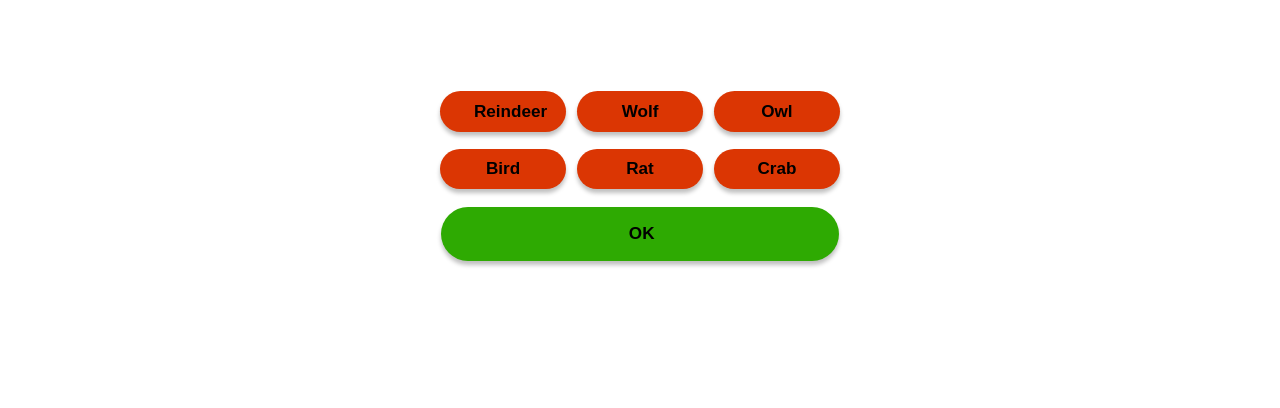
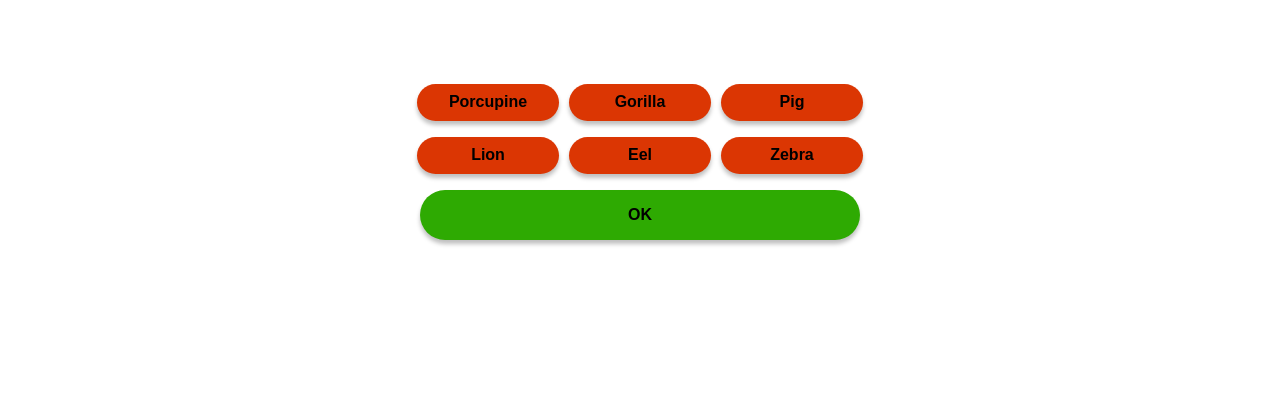
Before and after one commit to Atasteofhope/Chinese-animals, a plain HTML site: page index.html in a window 1280 px wide. Shown: the part 392-800 px from the top of the page. Drawn offline with Linux system fonts and the light colour scheme.

Commit message:
Added new words (animals) to learn and fixed the correct and incorrect message's position when displayed.

```diff
--- a/index.js
+++ b/index.js
@@ -25,7 +25,8 @@ const engButton = document.getElementById('eng-button')
 let randNum
 let ranArray
 let numbersArr = [0,1,2,3,4,5,6,7,8,9,10,11,12,13,14,15,16,17,
-                18,19,20,21,22,23,24,25,26,27,28,29,30,31,32,33]
+                18,19,20,21,22,23,24,25,26,27,28,29,30,31,32,33,
+                34,35,36,37,38,39,40,41,42,43,44,45,46,47,48]
 let allButtons = [ ]
 let firstBtnValue
 let secondBtnValue
@@ -67,7 +68,7 @@ const animals = [{
 },
 {
     "cName": "蝙蝠",
-    "pinyin": "Biānfú",
+    "pinyin": "Biān fú",
     "eName": "Bat",
     "aniImage": "img/bat.jpg"
 },
@@ -79,7 +80,7 @@ const animals = [{
 },
 {
     "cName": "蜜蜂",
-    "pinyin": "Mìfēng",
+    "pinyin": "Mì fēng",
     "eName": "Bee",
     "aniImage": "img/bee.jpg"
 },
@@ -91,19 +92,19 @@ const animals = [{
 },
 {
     "cName": "公牛",
-    "pinyin": "Gōngniú",
+    "pinyin": "Gōng niú",
     "eName": "Bull",
     "aniImage": "img/bull.jpg"
 },
 {
     "cName": "奶牛",
-    "pinyin": "Nǎiniú",
+    "pinyin": "Nǎi niú",
     "eName": "Cow",
     "aniImage": "img/cow.jpg"
 },
 {
     "cName": "螃蟹",
-    "pinyin": "Pángxiè",
+    "pinyin": "Páng xiè",
     "eName": "Crab",
     "aniImage": "img/crab.jpg"
 },
@@ -115,19 +116,19 @@ const animals = [{
 },
 {
     "cName": "鸽子",
-    "pinyin": "Gēzi",
+    "pinyin": "Gē zi",
     "eName": "Dove",
     "aniImage": "img/dove.jpg"
 },
 {
     "cName": "鸭子",
-    "pinyin": "Yāzi",
+    "pinyin": "Yā zi",
     "eName": "Duck",
     "aniImage": "img/duck.jpg"
 },
 {
     "cName": "大象",
-    "pinyin": "Dàxiàng",
+    "pinyin": "Dà xiàng",
     "eName": "Elephant",
     "aniImage": "img/elephant.jpg"
 },
@@ -145,25 +146,25 @@ const animals = [{
 },
 {
     "cName": "狮子",
-    "pinyin": "Shīzi",
+    "pinyin": "Shī zi",
     "eName": "Lion",
     "aniImage": "img/lion.jpg"
 },
 {
     "cName": "蜥蜴",
-    "pinyin": "Xīyì",
+    "pinyin": "Xī yì",
     "eName": "Lizard",
     "aniImage": "img/lizard.jpg"
 },
 {
     "cName": "美洲驼",
-    "pinyin": "Měizhōutuó",
+    "pinyin": "Měi zhōu tuó",
     "eName": "Llama",
     "aniImage": "img/llama.jpg"
 },
 {
     "cName": "鸵鸟",
-    "pinyin": "Tuóniǎo",
+    "pinyin": "Tuó niǎo",
     "eName": "Ostrich",
     "aniImage": "img/ostrich.jpg"
 },
@@ -175,19 +176,19 @@ const animals = [{
 },
 {
     "cName": "兔子",
-    "pinyin": "Tùzi",
+    "pinyin": "Tù zi",
     "eName": "Rabbit",
     "aniImage": "img/rabbit.jpg"
 },
 {
     "cName": "驯鹿",
-    "pinyin": "Xùnlù ",
+    "pinyin": "Xùn lù ",
     "eName": "Reindeer",
     "aniImage": "img/reindeer.jpg"
 },
 {
     "cName": "绵羊",
-    "pinyin": "Miányáng",
+    "pinyin": "Mián yáng",
     "eName": "Sheep",
     "aniImage": "img/sheep.jpg"
 },
@@ -199,7 +200,7 @@ const animals = [{
 },
 {
     "cName": "火鸡",
-    "pinyin": "Huǒjī",
+    "pinyin": "Huǒ jī",
     "eName": "Turkey",
     "aniImage": "img/turkey.jpg"
 },
@@ -211,34 +212,124 @@ const animals = [{
 },
 {
     "cName": "老虎",
-    "pinyin": "Lǎohǔ",
+    "pinyin": "Lǎo hǔ",
     "eName": "Tiger",
     "aniImage": "img/tiger.jpg"
 },
 {
     "cName": "老鼠",
-    "pinyin": "Lǎoshǔ",
+    "pinyin": "Lǎo shǔ",
     "eName": "Rat",
     "aniImage": "img/rat.jpg"
 },
 {
     "cName": "熊猫",
-    "pinyin": "Xióngmāo",
+    "pinyin": "Xióng māo",
     "eName": "Panda",
     "aniImage": "img/panda.jpg"
 },
 {
     "cName": "猴子",
-    "pinyin": "Hóuzi",
+    "pinyin": "Hóu zi",
     "eName": "Monkey",
     "aniImage": "img/monkey.jpg"
 },
 {
     "cName": "猫头鹰",
-    "pinyin": "Māotóuyīng",
+    "pinyin": "Māo tóu yīng",
     "eName": "Owl",
     "aniImage": "img/owl.jpg"
-}  ]
+},
+{
+    "cName": "青蛙",
+    "pinyin": "Qīng wā",
+    "eName": "Frog",
+    "aniImage": "img/frog.jpg"
+},
+{
+    "cName": "豹",
+    "pinyin": "Bào",
+    "eName": "Leopard",
+    "aniImage": "img/leopard.jpg"
+},
+{
+    "cName": "猎豹",
+    "pinyin": "Liè bào",
+    "eName": "Cheetah",
+    "aniImage": "img/cheetah.jpg"
+},
+{
+    "cName": "北极熊",
+    "pinyin": "Běi jí xióng",
+    "eName": "Polar bear",
+    "aniImage": "img/polarbear.jpg"
+},
+{
+    "cName": "鳄鱼",
+    "pinyin": "È yú",
+    "eName": "Crocodile",
+    "aniImage": "img/crocodile.jpg"
+},
+{
+    "cName": "豪猪",
+    "pinyin": "Háo zhū",
+    "eName": "Porcupine",
+    "aniImage": "img/porcupine.jpg"
+},
+{
+    "cName": "鹰",
+    "pinyin": "Yīng",
+    "eName": "Eagle",
+    "aniImage": "img/eagle.jpg"
+},
+{
+    "cName": "鲸鱼",
+    "pinyin": "Jīng yú",
+    "eName": "Whale",
+    "aniImage": "img/whale.jpg"
+},
+{
+    "cName": "短吻鳄",
+    "pinyin": "Duǎn wěn è",
+    "eName": "Alligator",
+    "aniImage": "img/alligator.jpg"
+},
+{
+    "cName": "鳗鱼",
+    "pinyin": "Mán yú",
+    "eName": "Eel",
+    "aniImage": "img/eel.jpg"
+},
+{
+    "cName": "大猩猩",
+    "pinyin": "Dà xīng xīng",
+    "eName": "Gorilla",
+    "aniImage": "img/Gorilla.jpg"
+},
+{
+    "cName": "水母",
+    "pinyin": "Shuǐ mǔ",
+    "eName": "Jellyfish",
+    "aniImage": "img/jellyfish.jpg"
+},
+{
+    "cName": "犀牛",
+    "pinyin": "Xī niú",
+    "eName": "Rhinoceros",
+    "aniImage": "img/rhinoceros.jpg"
+},
+{
+    "cName": "蛇",
+    "pinyin": "Shé",
+    "eName": "Snake",
+    "aniImage": "img/snake.jpg"
+},
+{
+    "cName": "斑马",
+    "pinyin": "Bān mǎ",
+    "eName": "Zebra",
+    "aniImage": "img/zebra.jpg"
+} ]
 
 const animalsES = [{
     "cName": "狗",
@@ -272,7 +363,7 @@ const animalsES = [{
 },
 {
     "cName": "蝙蝠",
-    "pinyin": "Biānfú",
+    "pinyin": "Biān fú",
     "eName": "Murciélago",
     "aniImage": "img/bat.jpg"
 },
@@ -284,7 +375,7 @@ const animalsES = [{
 },
 {
     "cName": "蜜蜂",
-    "pinyin": "Mìfēng",
+    "pinyin": "Mì fēng",
     "eName": "Abeja",
     "aniImage": "img/bee.jpg"
 },
@@ -296,19 +387,19 @@ const animalsES = [{
 },
 {
     "cName": "公牛",
-    "pinyin": "Gōngniú",
+    "pinyin": "Gōng niú",
     "eName": "Toro",
     "aniImage": "img/bull.jpg"
 },
 {
     "cName": "奶牛",
-    "pinyin": "Nǎiniú",
+    "pinyin": "Nǎi niú",
     "eName": "Vaca",
     "aniImage": "img/cow.jpg"
 },
 {
     "cName": "螃蟹",
-    "pinyin": "Pángxiè",
+    "pinyin": "Páng xiè",
     "eName": "Cangrejo",
     "aniImage": "img/crab.jpg"
 },
@@ -320,19 +411,19 @@ const animalsES = [{
 },
 {
     "cName": "鸽子",
-    "pinyin": "Gēzi",
+    "pinyin": "Gē zi",
     "eName": "Paloma",
     "aniImage": "img/dove.jpg"
 },
 {
     "cName": "鸭子",
-    "pinyin": "Yāzi",
+    "pinyin": "Yā zi",
     "eName": "Pato",
     "aniImage": "img/duck.jpg"
 },
 {
     "cName": "大象",
-    "pinyin": "Dàxiàng",
+    "pinyin": "Dà xiàng",
     "eName": "Elefante",
     "aniImage": "img/elephant.jpg"
 },
@@ -350,25 +441,25 @@ const animalsES = [{
 },
 {
     "cName": "狮子",
-    "pinyin": "Shīzi",
+    "pinyin": "Shī zi",
     "eName": "León",
     "aniImage": "img/lion.jpg"
 },
 {
     "cName": "蜥蜴",
-    "pinyin": "Xīyì",
+    "pinyin": "Xī yì",
     "eName": "Lagartija",
     "aniImage": "img/lizard.jpg"
 },
 {
     "cName": "美洲驼",
-    "pinyin": "Měizhōutuó",
+    "pinyin": "Měi zhōu tuó",
     "eName": "Llama",
     "aniImage": "img/llama.jpg"
 },
 {
     "cName": "鸵鸟",
-    "pinyin": "Tuóniǎo",
+    "pinyin": "Tuó niǎo",
     "eName": "Avestruz",
     "aniImage": "img/ostrich.jpg"
 },
@@ -380,19 +471,19 @@ const animalsES = [{
 },
 {
     "cName": "兔子",
-    "pinyin": "Tùzi",
+    "pinyin": "Tù zi",
     "eName": "Conejo",
     "aniImage": "img/rabbit.jpg"
 },
 {
     "cName": "驯鹿",
-    "pinyin": "Xùnlù ",
+    "pinyin": "Xùn lù ",
     "eName": "Reno",
     "aniImage": "img/reindeer.jpg"
 },
 {
     "cName": "绵羊",
-    "pinyin": "Miányáng",
+    "pinyin": "Mián yáng",
     "eName": "Oveja",
     "aniImage": "img/sheep.jpg"
 },
@@ -404,7 +495,7 @@ const animalsES = [{
 },
 {
     "cName": "火鸡",
-    "pinyin": "Huǒjī",
+    "pinyin": "Huǒ jī",
     "eName": "Pavo",
     "aniImage": "img/turkey.jpg"
 },
@@ -416,33 +507,123 @@ const animalsES = [{
 },
 {
     "cName": "老虎",
-    "pinyin": "Lǎohǔ",
+    "pinyin": "Lǎo hǔ",
     "eName": "Tigre",
     "aniImage": "img/tiger.jpg"
 },
 {
     "cName": "老鼠",
-    "pinyin": "Lǎoshǔ",
+    "pinyin": "Lǎo shǔ",
     "eName": "Rata",
     "aniImage": "img/rat.jpg"
 },
 {
     "cName": "熊猫",
-    "pinyin": "Xióngmāo",
+    "pinyin": "Xión gmāo",
     "eName": "Panda",
     "aniImage": "img/panda.jpg"
 },
 {
     "cName": "猴子",
-    "pinyin": "Hóuzi",
+    "pinyin": "Hóu zi",
     "eName": "Mono",
     "aniImage": "img/monkey.jpg"
 },
 {
     "cName": "猫头鹰",
-    "pinyin": "Māotóuyīng",
+    "pinyin": "Māo tóu yīng",
     "eName": "Búho",
     "aniImage": "img/owl.jpg"
+},
+{
+    "cName": "青蛙",
+    "pinyin": "Qīng wā",
+    "eName": "Rana",
+    "aniImage": "img/frog.jpg"
+},
+{
+    "cName": "豹",
+    "pinyin": "Bào",
+    "eName": "Leopardo",
+    "aniImage": "img/leopard.jpg"
+},
+{
+    "cName": "猎豹",
+    "pinyin": "Liè bào",
+    "eName": "Guepardo",
+    "aniImage": "img/cheetah.jpg"
+},
+{
+    "cName": "北极熊",
+    "pinyin": "Běi jí xióng",
+    "eName": "Oso polar",
+    "aniImage": "img/polarbear.jpg"
+},
+{
+    "cName": "鳄鱼",
+    "pinyin": "È yú",
+    "eName": "Cocodrilo",
+    "aniImage": "img/crocodile.jpg"
+},
+{
+    "cName": "豪猪",
+    "pinyin": "Háo zhū",
+    "eName": "Puercoespín",
+    "aniImage": "img/porcupine.jpg"
+},
+{
+    "cName": "鹰",
+    "pinyin": "Yīng",
+    "eName": "Águila",
+    "aniImage": "img/eagle.jpg"
+},
+{
+    "cName": "鲸鱼",
+    "pinyin": "Jīng yú",
+    "eName": "Ballena",
+    "aniImage": "img/whale.jpg"
+},
+{
+    "cName": "短吻鳄",
+    "pinyin": "Duǎn wěn è",
+    "eName": "Caimán",
+    "aniImage": "img/alligator.jpg"
+},
+{
+    "cName": "鳗鱼",
+    "pinyin": "Mán yú",
+    "eName": "Anguila",
+    "aniImage": "img/eel.jpg"
+},
+{
+    "cName": "大猩猩",
+    "pinyin": "Dà xīng xīng",
+    "eName": "Gorila",
+    "aniImage": "img/Gorilla.jpg"
+},
+{
+    "cName": "水母",
+    "pinyin": "Shuǐ mǔ",
+    "eName": "Medusa",
+    "aniImage": "img/jellyfish.jpg"
+},
+{
+    "cName": "犀牛",
+    "pinyin": "Xī niú",
+    "eName": "Rinoceronte",
+    "aniImage": "img/rhinoceros.jpg"
+},
+{
+    "cName": "蛇",
+    "pinyin": "Shé",
+    "eName": "Serpiente",
+    "aniImage": "img/snake.jpg"
+},
+{
+    "cName": "斑马",
+    "pinyin": "Bān mǎ",
+    "eName": "Cebra",
+    "aniImage": "img/zebra.jpg"
 }  ]
 
 hamEl.addEventListener("click", function(){
--- a/styles.css
+++ b/styles.css
@@ -26,7 +26,13 @@ p {
 }
 
 h1 {
-    font-size: 4.8rem;
+    font-size: 6.8rem;
+}
+
+@media (min-width: 675px) {
+    h1 {
+        font-size: 6.5rem;
+    }
 }
 
 .pinyin-paragraph {
@@ -67,8 +73,14 @@ Layout
     display: flex;
     flex-direction: column;
     align-items: center;
-    margin-top: 5.2em;
+    margin-top: 5.44em;
 }
+@media (min-width: 675px) {
+    .global-buttons {
+        margin-top: 6.2em;
+    }
+}
+
 
 .global-buttons-fixed {
     display: flex;
@@ -85,17 +97,23 @@ Layout
     margin-left: 0.4em;
 }
 
+@media (min-width: 675px) {
+    button {
+        font-size: 1.07rem;
+    }
+}
+
 button {
     background-color: #db3603;
     box-shadow: 0px 4px 4px 0px rgba(0, 0, 0, 0.25);
     padding: 0.6em 2em;
-    font-size: 1.07rem;
+    font-size: 1rem;
     font-weight: 700;
     margin: 0.5em 0.3em;
     border: none;
     border-radius: 50px;
     cursor: pointer;
-    width: 7.4em;
+    width: 8.9em;
 }
 
 button:hover,
@@ -115,16 +133,16 @@ button:focus {
 
 .next-button {
     background-color: #2eaa02;
-    padding: 1em 11em;
-    width: 23.3em;
+    padding: 1em 13em;
+    width: 27.5em;
     box-shadow: 0px 4px 4px 0px rgba(0, 0, 0, 0.25);
 }
 
 .yellow-button {
     background-color: #f8c11b;
     box-shadow: 0px 4px 4px 0px rgba(0, 0, 0, 0.25);
-    padding: 1em 9em;
-    display: none
+    padding: 1em 11em;
+    display: none;
 }
 
 .next-button:hover,
@@ -159,7 +177,7 @@ header {
 
 @media (min-width: 675px) {
     .correct-message {
-        margin: 0.2em 30em;
+        margin: 1.2em 31em;
         padding: 1.6em 2em;
     }
 }
@@ -179,7 +197,7 @@ header {
 
 @media (min-width: 675px) {
     .incorrect-message {
-        margin: 0.2em 30em;
+        margin: -0.8em 31em;
         padding: 1.6em 2em;
         position: absolute;
         top: 2em;
@@ -244,6 +262,10 @@ nav li {
     cursor: pointer;
 }
 
+.lang-ul li:hover {
+    background-color: #fd835e;
+}
+
 .lang-ul .active {
     background-color: rgb(255 68 68);
 }
@@ -284,8 +306,20 @@ nav li {
         display: none;
     }
 
+    .lang-ul {
+        font-size: 1rem;
+        margin: 0;
+        padding-left: 0.5em;
+        position: absolute;
+        top: 3em;
+        right: 19em;
+    }
+
     .lang-icon {
         margin-left: 1em;
+        position: absolute;
+        top: 2.5em;
+        right: 22em;
     }
 
     .lang-ul li {
@@ -311,3 +345,9 @@ nav a:focus {
     align-items: center;
     margin-top: -0.50em;
 }
+
+@media (min-width: 675px) {
+    .app-output {
+        margin-top: -1em;}
+
+}
```
Also changed, not shown: img/alligator.jpg (added), img/cheetah.jpg (added), img/crocodile.jpg (added), img/eagle.jpg (added), img/eel.jpg (added), img/frog.jpg (added), img/gorilla.jpg (added), img/jellyfish.jpg (added), img/leopard.jpg (added), img/polarbear.jpg (added), img/porcupine.jpg (added), img/rhinoceros.jpg (added), img/snake.jpg (added), img/whale.jpg (added).
